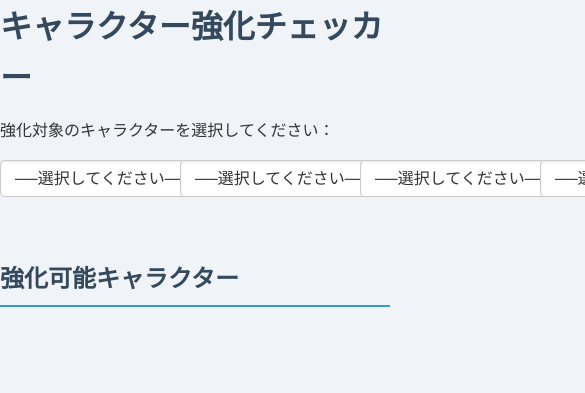
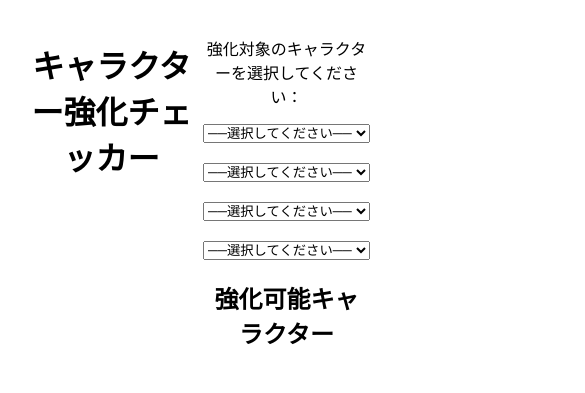
Before and after one commit to laybackikka/soha_naisei, a plain HTML site: page index.html in a window 390 px wide. Shown: the top 393 px of the page, 585 px wide, since content can reach past the window. Drawn offline with nearby package versions, Linux system fonts and the light colour scheme; no server answers.

Commit message:
edit css

```diff
--- a/style.css
+++ b/style.css
@@ -1,103 +1,85 @@
-/*――――――――――――――――――――――
-  ベース設定
-――――――――――――――――――――――*/
-html, body {
+/* ──────── グローバル（600px以上） ──────── */
+body {
   margin: 0;
-  padding: 0;
-  background-color: #f0f4f8;
-  color: #333;
-  font-family: 'Segoe UI', Arial, sans-serif;
-  line-height: 1.6;
+  padding: 20px;
+  font-family: sans-serif;
+  /* display:flex, justify-content:center はメディアクエリ内に移動 */
+}
+main {
+  /* 通常時は幅いっぱいに */
+  width: 100%;
+  max-width: none;     /* 必要なら上限を外す */
+  text-align: left;    /* テキストは左揃え */
 }
 
-h1, h2 {
-  margin: 0;
-  color: #34495e;
+/* ヘッダー */
+header h1 {
+  margin-bottom: 1em;
+  text-align: left;
 }
 
-h1 {
-  font-size: 2em;
-  margin-bottom: 0.5em;
+/* セレクト群（横並び）はそのまま残す */
+.select-container {
+  display: flex;
+  gap: 20px;
+  align-items: flex-start;
+  justify-content: flex-start;
+  flex-wrap: nowrap;
+  margin-bottom: 1.5em;
+}
+.select-block {
+  flex: 1 1 auto;
+  min-width: 120px;
+  text-align: center;
+}
+.select-block select {
+  width: 100%;
+  box-sizing: border-box;
 }
 
-h2 {
-  font-size: 1.5em;
-  margin: 1.5em 0 0.5em;
-  border-bottom: 2px solid #3498db;
-  padding-bottom: 0.3em;
-}
-
-/*――――――――――――――――――――――
-  選択ブロック
-――――――――――――――――――――――*/
-.select-block {
-  display: inline-block;
-  vertical-align: top;
-  margin-right: 20px;
-  margin-bottom: 20px;
-}
-
-.select-block select {
-  display: block;
-  width: 180px;
-  padding: 8px 10px;
-  font-size: 1em;
-  color: #333;
-  background-color: #fff;
-  border: 1px solid #ccc;
-  border-radius: 4px;
-  box-shadow: inset 0 1px 2px rgba(0,0,0,0.1);
-  outline: none;
-  transition: border-color 0.2s;
-}
-
-.select-block select:focus {
-  border-color: #3498db;
-}
-
-.char-info {
-  margin-top: 6px;
-  font-size: 0.9em;
-  color: #555;
-}
-
-.char-info div {
-  margin: 2px 0;
-}
-
-/*――――――――――――――――――――――
-  結果リスト
-――――――――――――――――――――――*/
+/* 結果リスト */
 #resultList {
   list-style: none;
   padding: 0;
   margin: 0;
+  text-align: left;
 }
 
-#resultList li {
-  background-color: #fff;
-  border: 1px solid #e0e0e0;
-  border-radius: 4px;
-  padding: 10px 12px;
-  margin-bottom: 10px;
-  box-shadow: 0 1px 3px rgba(0,0,0,0.05);
-  transition: background-color 0.2s;
-}
+/* ──────── スマホ用（600px以下） ──────── */
+@media (max-width: 600px) {
+  /* 画面幅600px以下で全体を中央寄せ */
+  body {
+    display: flex;
+    justify-content: center;
+  }
+  main {
+    width: 100%;
+    max-width: 480px;     /* 任意の最大幅 */
+    text-align: center;   /* 見出しなども中央揃えに */
+  }
+  header h1 {
+    text-align: center;
+  }
 
-#resultList li:hover {
-  background-color: #fafafa;
-}
-
-/*――――――――――――――――――――――
-  レスポンシブ
-――――――――――――――――――――――*/
-@media (max-width: 600px) {
+  /* セレクト群を縦並びに */
+  .select-container {
+    flex-direction: column;
+    gap: 12px;
+    align-items: center;
+    justify-content: center;
+  }
   .select-block {
-    display: block;
     width: 100%;
-    margin-right: 0;
+    max-width: 320px;     /* 任意 */
+    text-align: center;
   }
   .select-block select {
     width: 100%;
   }
+
+  /* 結果リストは中央幅の中で左揃え */
+  #resultList {
+    text-align: left;
+    margin: 0 auto;
+  }
 }
```
